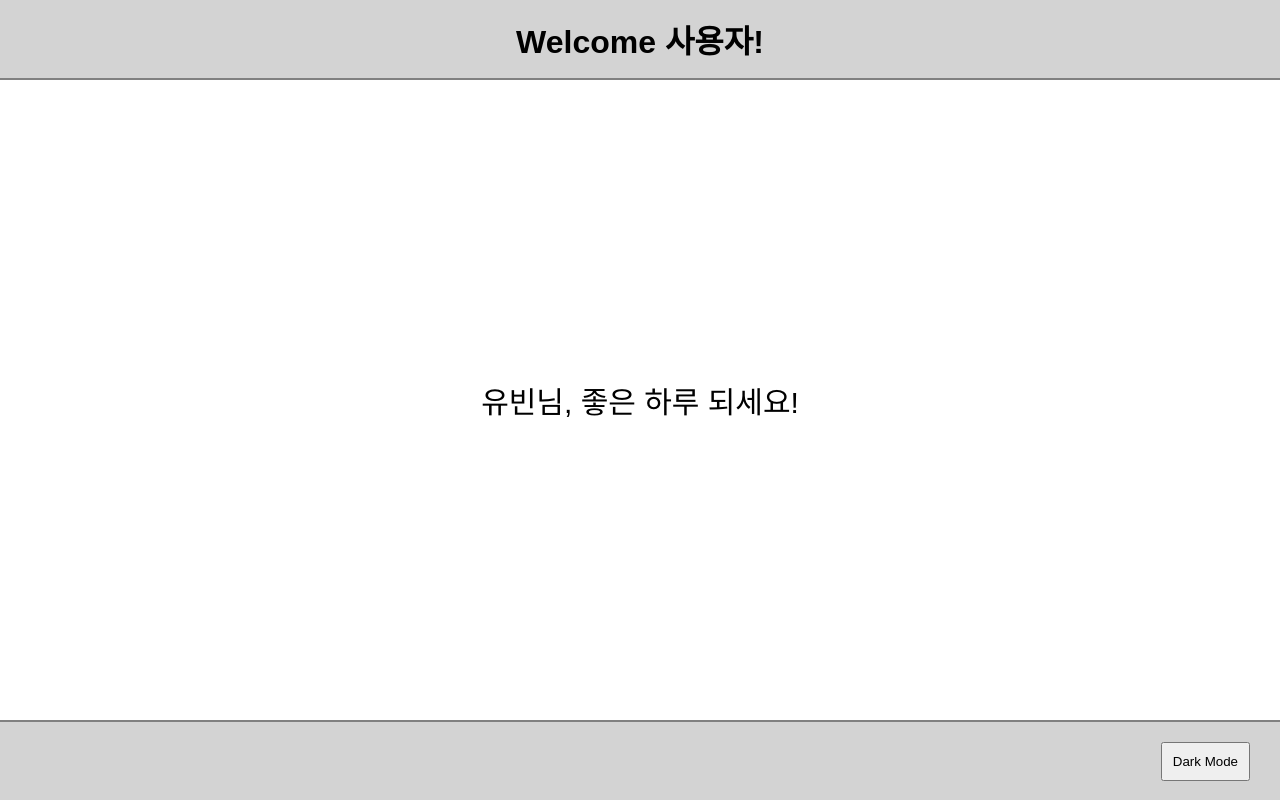
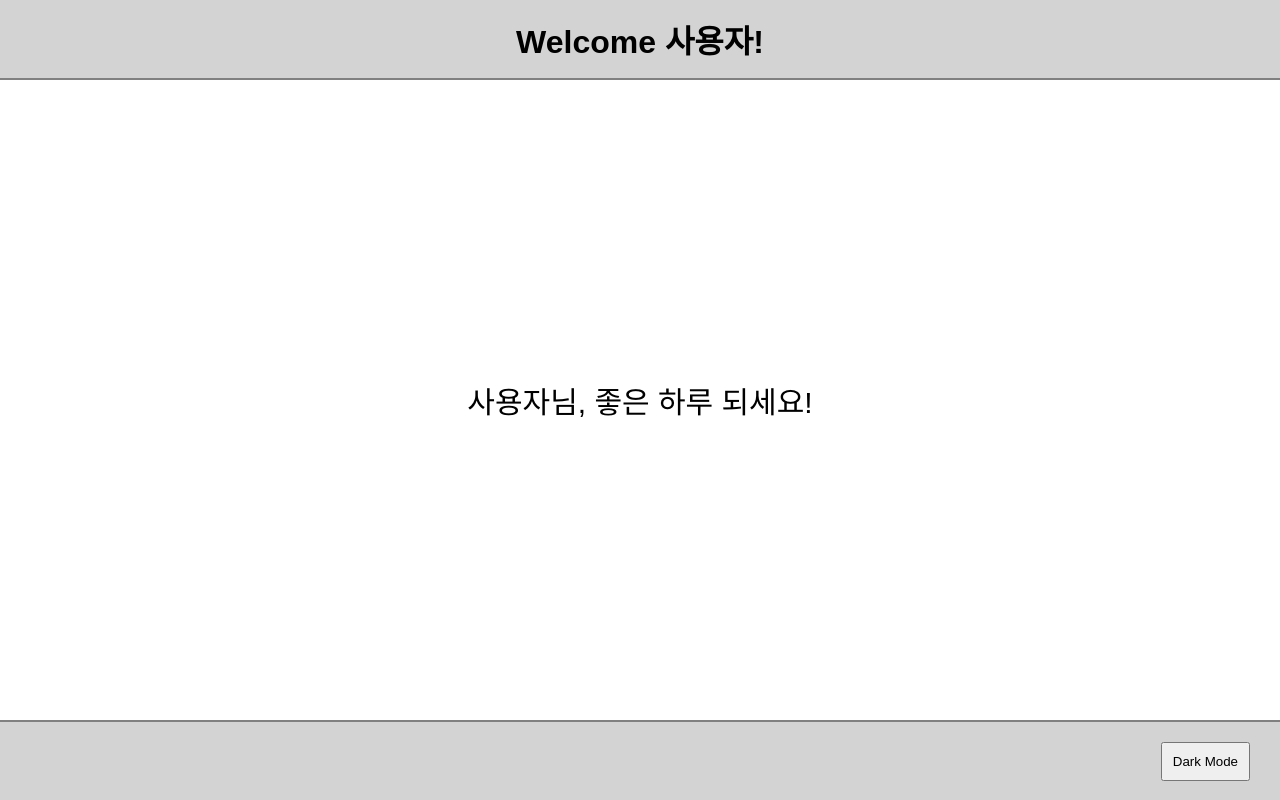
Before and after one commit to u0empty/hook-study, a React (Create React App) app: page / in a window 1280 px wide. Built offline with nearby package versions, Linux system fonts and the light colour scheme.

Commit message:
'useContext-study'

```diff
--- a/src/component/Content.jsx
+++ b/src/component/Content.jsx
@@ -1,8 +1,10 @@
 import React, { useContext } from "react";
 import { ThemeContext } from "../context/ThemeContext";
+import { UserContext } from "../context/UserContext";
 
 const Content = () => {
   const { isDark } = useContext(ThemeContext);
+  const user = useContext(UserContext);
 
   return (
     <div
@@ -12,7 +14,7 @@ const Content = () => {
         color: isDark ? "white" : "black",
       }}
     >
-      <p>유빈님, 좋은 하루 되세요!</p>
+      <p>{user}님, 좋은 하루 되세요!</p>
     </div>
   );
 };
```
Also changed, not shown: src/setupTests.js (deleted, +0 -5 lines), 1 other file (tests, documents, lock files or other folders).
